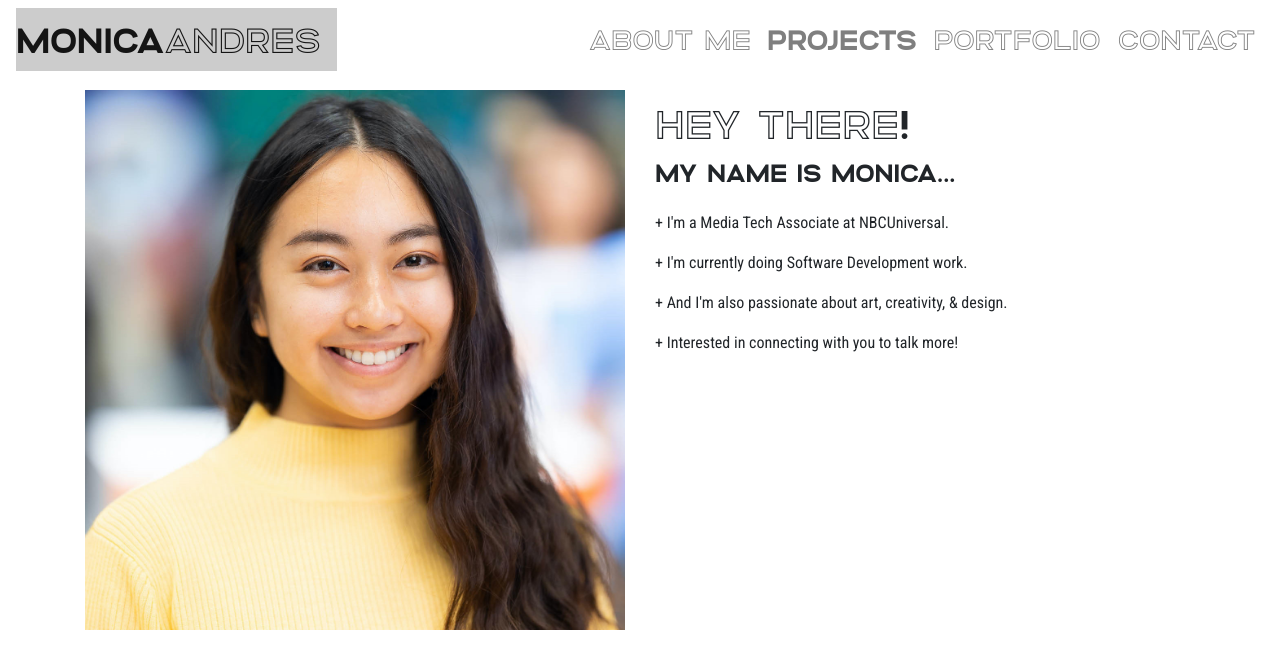
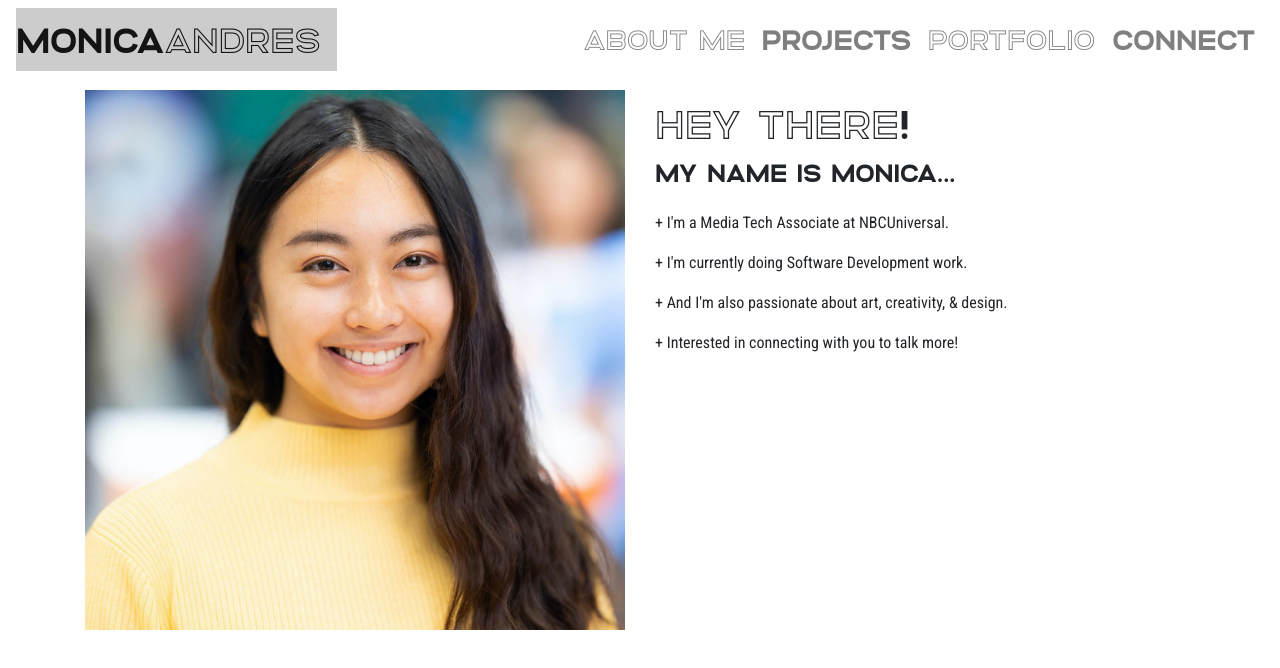
Before and after one commit to mols2ma/mols2ma.gitbub.io, a plain HTML site: page index.html in a window 1280 px wide. Drawn offline with nearby package versions, Linux system fonts and the light colour scheme; files whose address does not match are found by name.

Commit message:
Update navbar.html

```diff
--- a/navbar.html
+++ b/navbar.html
@@ -10,7 +10,7 @@
             <a class="nav-item nav-link px-2" href="about-me.html">about me</a>
             <a class="nav-item nav-link px-2" href="projects.html">PROJECTS</a>
             <a class="nav-item nav-link px-2" href="portfolio.html">portfolio</a>
-            <a class="nav-item nav-link px-2" href="contact.html">contact</a>
+            <a class="nav-item nav-link px-2" href="contact.html">CONNECT</a>
          </div>
       </div>
    </nav>
```
